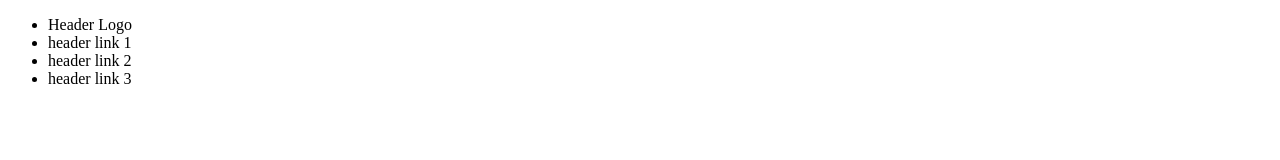
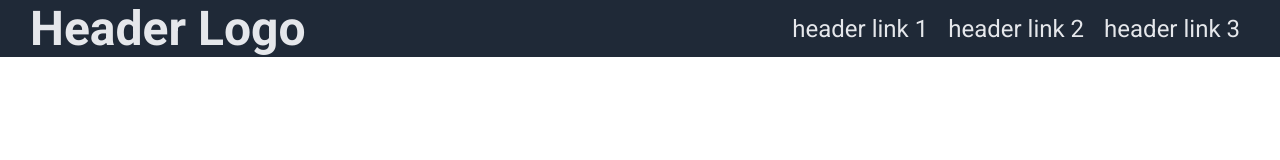
Before and after one commit to pynmash/top-landing-page, a plain HTML site: page index.html in a window 1280 px wide. Drawn offline with Linux system fonts and the light colour scheme.

Commit message:
Finish navbar
- Make links clickable.
- Add styling
- Ensure Company text stays on the left

```diff
--- a/assets/css/style.css
+++ b/assets/css/style.css
@@ -0,0 +1,43 @@
+* {
+    margin: 0;
+    padding: 0;
+}
+
+body {
+    font-family: "Roboto", sans-serif;
+    font-optical-sizing: auto;
+    font-weight: 400;
+    font-style: normal;
+    font-variation-settings:
+        "wdth" 100;
+    font-size: 12px;
+}
+
+.nav-links {
+    display: flex;
+    justify-content: space-between;
+    align-items: center;
+    background-color: #1F2937;
+    padding-right: 30px;
+
+}
+
+.nav-links a {
+    text-decoration: none;
+    margin: 0px 10px;
+}
+
+.nav-links li {
+    list-style: none;
+    color: #E5E7EB;
+    font-size: 1.5rem;
+
+}
+
+#nav-home {
+    font-weight: bold;
+    font-size: 3rem;
+    padding-left: 30px;
+    margin-right: auto;
+
+}
--- a/index.html
+++ b/index.html
@@ -3,6 +3,9 @@
   <head>
     <meta charset="UTF-8" />
     <meta name="viewport" content="width=device-width, initial-scale=1.0" />
+    <link rel="preconnect" href="https://fonts.googleapis.com">
+<link rel="preconnect" href="https://fonts.gstatic.com" crossorigin>
+<link href="https://fonts.googleapis.com/css2?family=Roboto:ital,wght@0,100..900;1,100..900&display=swap" rel="stylesheet">
     <link rel="stylesheet" href="./assets/css/style.css">
     <title>Landing Page</title>
   </head>
@@ -10,11 +13,11 @@
 <section id="nav">
     <div class="flex-container">
 
-        <ul id="nav-links">
-            <li>Header Logo</li>
-            <li>header link 1</li>
-            <li>header link 2</li>
-            <li>header link 3</li>
+        <ul class="nav-links">
+            <li id="nav-home">Header Logo</li>
+            <a href="#"><li>header link 1</li></a>
+            <a href="#"><li>header link 2</li></a>
+            <a href="#"><li>header link 3</li></a>
         </ul>
     </div>
 </section>
```
